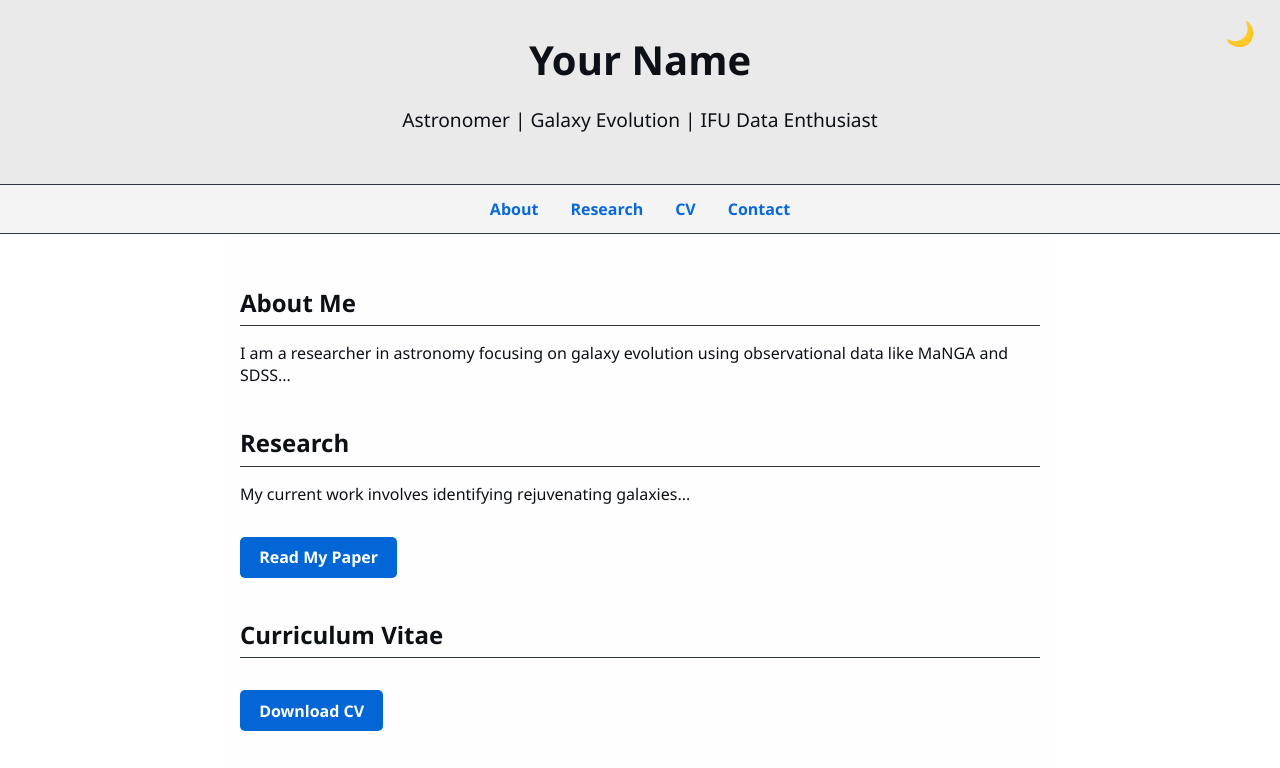
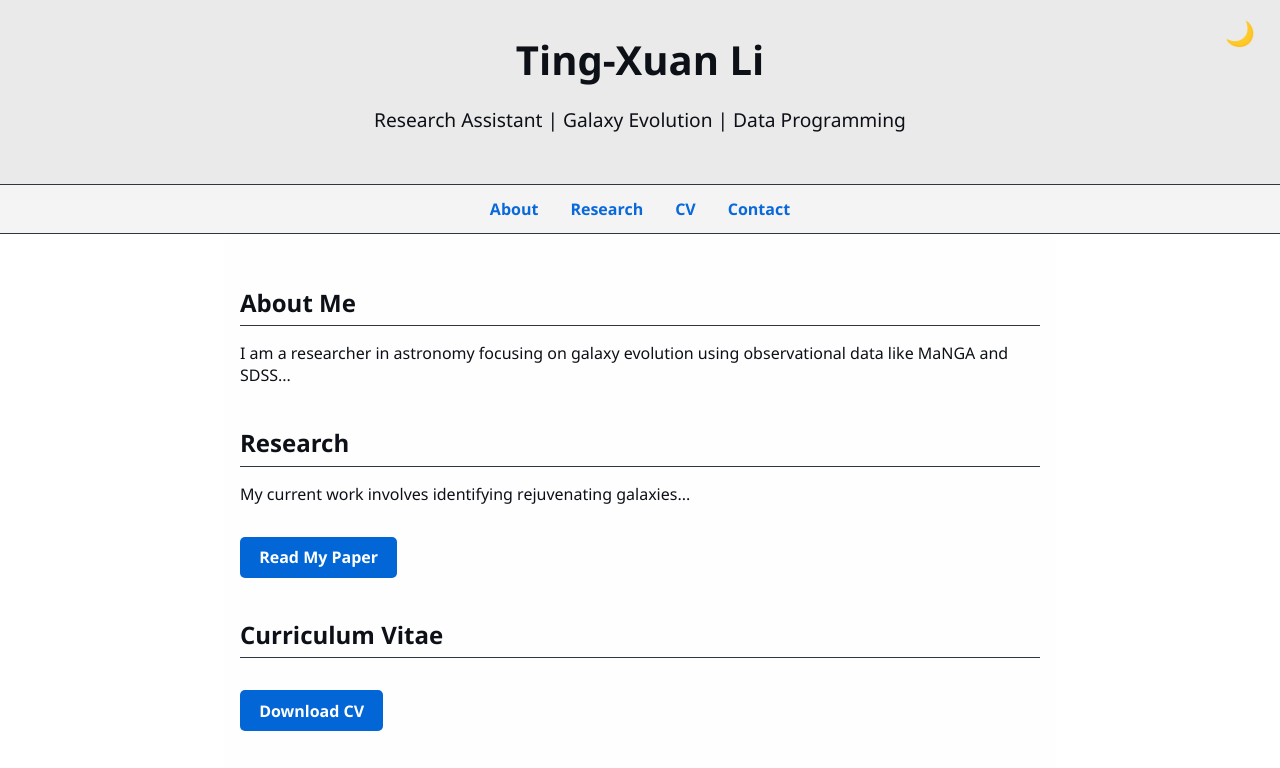
Before and after one commit to ltx0517/ltx0517.github.io, a plain HTML site: page index.html in a window 1280 px wide. Shown: the top 768 px of the page. Drawn offline with Linux system fonts and the light colour scheme; a script that the page names is missing.

Commit message:
Update index.html

```diff
--- a/index.html
+++ b/index.html
@@ -8,8 +8,8 @@
 </head>
 <body>
   <header>
-    <h1>Your Name</h1>
-    <p>Astronomer | Galaxy Evolution | IFU Data Enthusiast</p>
+    <h1>Ting-Xuan Li</h1>
+    <p>Research Assistant | Galaxy Evolution | Data Programming </p>
     <button id="theme-toggle" aria-label="Toggle theme">🌙</button>
   </header>
 
```
